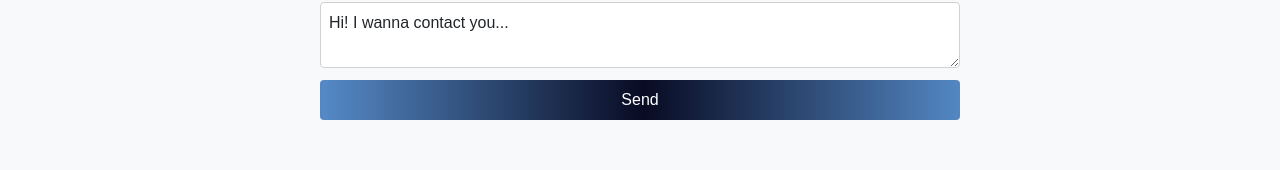
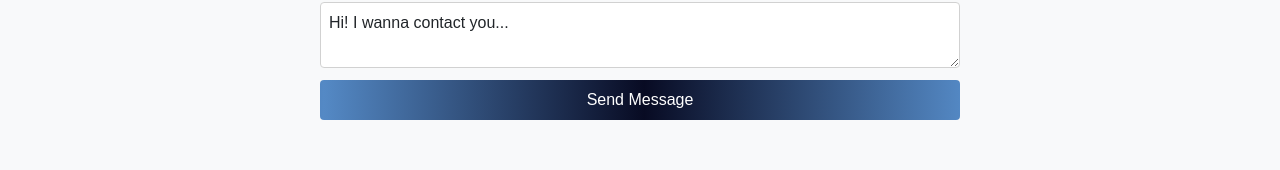
Before and after one commit to Ehsan-Mosaddeghi/my-portfolio, a Next.js app: page /contact in a window 1280 px wide. Shown: the part 418-588 px from the top of the page. Built offline with nearby package versions, Linux system fonts and the light colour scheme; a web font is replaced by a local one.

Commit message:
Add Spinner component and integrate it into ContactForm for loading state indication

```diff
--- a/app/_components/ContactForm.tsx
+++ b/app/_components/ContactForm.tsx
@@ -1,6 +1,7 @@
 "use client";
 import { BlurFade } from "@/components/ui/blur-fade";
 import { useState } from "react";
+import Spinner from "./Spinner";
 
 export default function ContactForm() {
   const [formData, setFormData] = useState({
@@ -89,9 +90,9 @@ export default function ContactForm() {
 
         <button
           type="submit"
-          className="p-2  bg-gradient-to-r from-[#5489c5] via-[#080b23] to-[#5489c5] text-white rounded animate-shiny-text hover:shadow-lg  duration-300 "
+          className="p-2 flex items-center justify-center  bg-gradient-to-r from-[#5489c5] via-[#080b23] to-[#5489c5] text-white rounded animate-shiny-text hover:shadow-lg  duration-300 "
         >
-          Send
+          {status === "Sending..." ? <Spinner /> : "Send Message"}
         </button>
         <p>{status}</p>
       </form>
--- /dev/null
+++ b/app/_components/Spinner.tsx
@@ -0,0 +1,9 @@
+import React from "react";
+
+const Spinner = () => {
+  return (
+    <div className="border border-transparent block w-6 h-6 rounded-full border-t-white animate-spin bg-transparent"></div>
+  );
+};
+
+export default Spinner;
```
